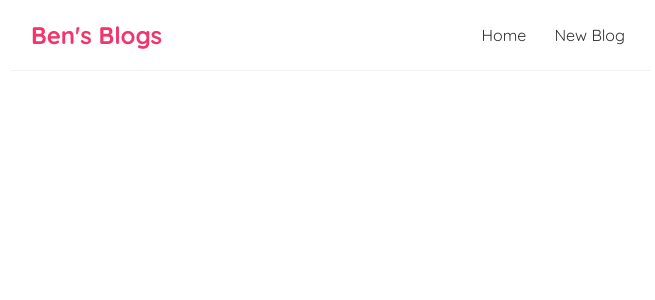
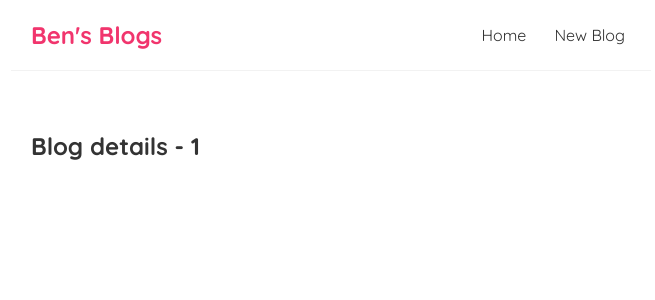
Before and after one commit to Ben8120/react-site, a React (Create React App) app: page /blogs/1 in a window 1280 px wide. Shown: the top 300 px of the page, without its empty margins (309-964 px from the left). Built offline with nearby package versions, Linux system fonts and the light colour scheme.

Commit message:
react route parameters

```diff
--- a/src/App.js
+++ b/src/App.js
@@ -2,6 +2,7 @@
 import Home from "./screens/Home";
 import {BrowserRouter as Router, Route, Switch} from 'react-router-dom';
 import Create from "./screens/Create";
+import BlogDetails from "./components/BlogDetails";
 
 function App() {
   return (
@@ -12,6 +13,7 @@
           <Switch>
           <Route exact path="/"><Home /></Route>
           <Route path="/create"><Create /></Route>
+          <Route path="/blogs/:id"><BlogDetails /></Route>
           </Switch>
         </div>
       </div>
--- /dev/null
+++ b/src/components/BlogDetails.js
@@ -0,0 +1,13 @@
+import { useParams } from "react-router-dom";
+
+const BlogDetails = () => {
+    const { id } = useParams()
+
+    return (
+        <div className="blog-details">
+            <h2>Blog details - { id }</h2>
+        </div>
+    )
+}
+
+export default BlogDetails;
--- a/src/components/BlogList.js
+++ b/src/components/BlogList.js
@@ -1,3 +1,5 @@
+import { Link } from "react-router-dom";
+
 const BlogList = ({blogs, title}) => {
     // const blogs  = props.blogs;
     // const title =  props.title;
@@ -7,8 +9,10 @@
         <h2>{title}</h2>
             {blogs.map((blog) => (
                 <div  className="blog-preview" key={blog.id}>
-                    <h2>{blog.title}</h2>
-                    <p>Written by {blog.author}</p>
+                    <Link to={`/blogs/${blog.id}`}>
+                        <h2>{blog.title}</h2>
+                        <p>Written by {blog.author}</p>
+                    </Link>
                 </div>
             ))}
         </div>
--- a/src/index.css
+++ b/src/index.css
@@ -48,3 +48,6 @@
   color: #f1356d;
   margin-bottom: 8px;
 }
+.blog-preview a{
+  text-decoration: none;
+}
```
